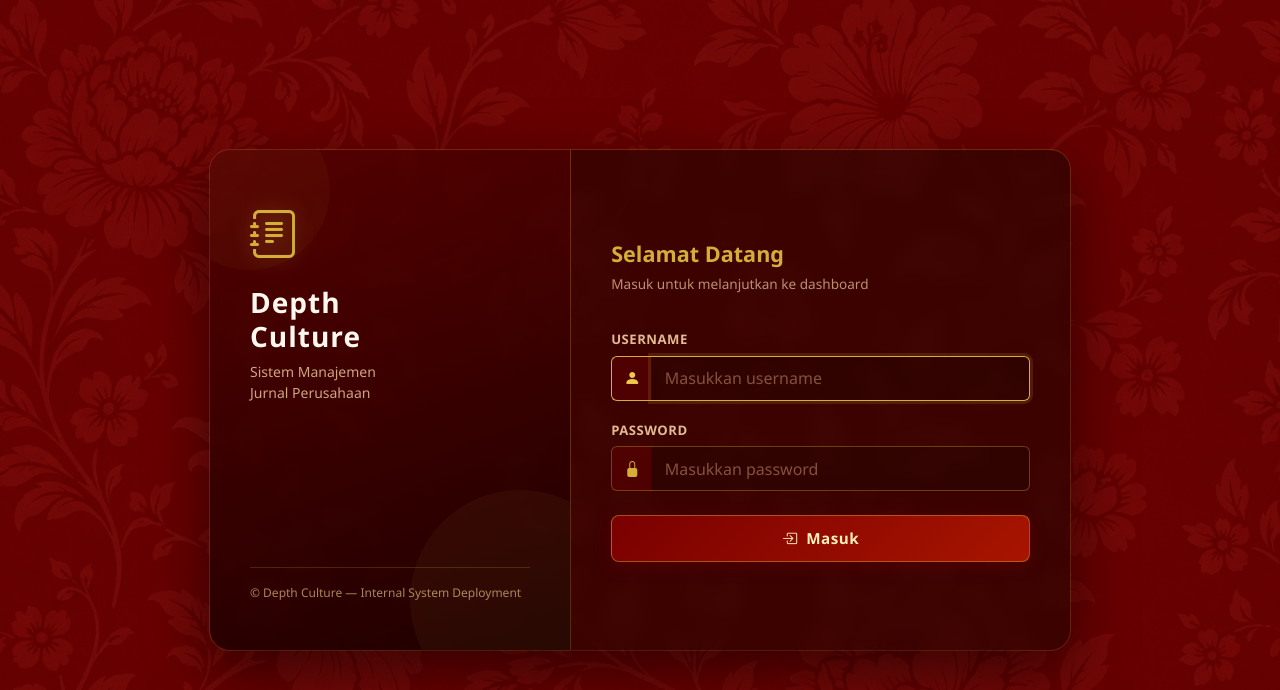
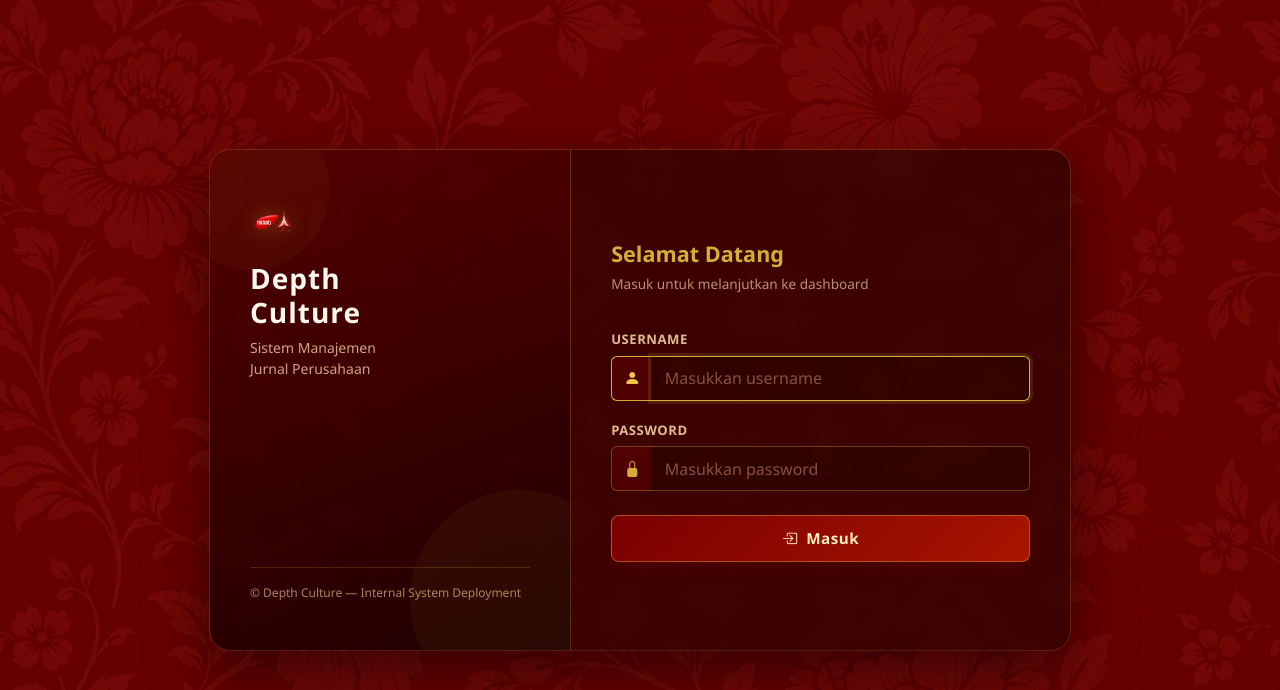
Before and after one commit to denidatanalis-max/depth2, a Django app: page /login/ in a window 1280 px wide. Shown: the top 690 px of the page. Run offline with Django 5.2, Linux system fonts and the light colour scheme; parts of the project's set-up code (start-up, migrations or seed data) failed here and were passed over.

Commit message:
015304052026

```diff
--- a/templates/login.html
+++ b/templates/login.html
@@ -89,8 +89,9 @@
         }
 
         .brand-icon {
-            font-size: 3rem;
-            color: #d4af37;
+            width: 3rem;
+            height: 3rem;
+            object-fit: contain;
             display: block;
             margin-bottom: 1rem;
             filter: drop-shadow(0 0 10px rgba(212, 175, 55, 0.4));
@@ -235,7 +236,7 @@
         <!-- Kiri: brand panel -->
         <div class="panel-left">
             <div class="brand-area">
-                <i class="bi bi-journal-text brand-icon"></i>
+                <img src="{% static 'logo/logo.png' %}" alt="Logo" class="brand-icon">
                 <div class="brand-title">Depth<br>Culture</div>
                 <p class="brand-subtitle">Sistem Manajemen<br>Jurnal Perusahaan</p>
             </div>
```
Also changed, not shown: static/logo/logo.png (added).
